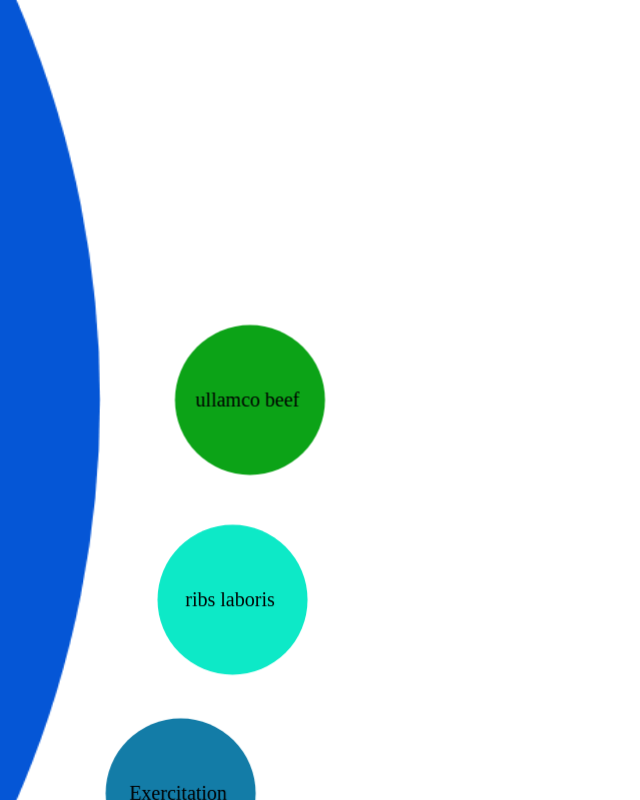
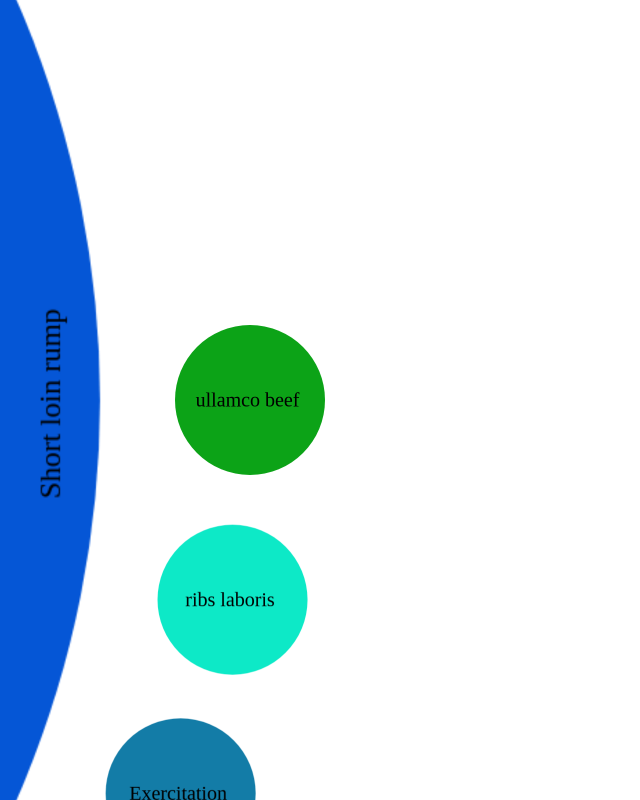
Before and after one commit to Ziomeka/PoCBubbleFractalFabricJs, a plain HTML site: page index.html in a window 1280 px wide. Shown: the whole page, without its empty margins (0-640 px from the left). Drawn offline with Linux system fonts and the light colour scheme.

Commit message:
Add text on active bubble

```diff
--- a/index.html
+++ b/index.html
@@ -20,6 +20,7 @@
     <script src="js/data.js"></script>
 
     <script>
+        fabric.devicePixelRatio = 2;
         document.addEventListener('DOMContentLoaded',function(){
 
             const fromSphericToCartesian = (radius, angle, offsetX, offsetY) => {
@@ -55,6 +56,7 @@
                 circleRadius: 1000,
                 positionCenterX: -900,
                 positionCenterY: 0,
+                fontSize: 30,
             };
 
             let viewState = {
@@ -91,6 +93,18 @@
                 let activeCircle = new fabric.Circle({
                     radius: activeCircleConfig.circleRadius,
                     fill: element.color,
+                    originX: 'center',
+                    originY: 'center',
+                });
+                let activeText = new fabric.Text(element.text, {
+                    fontSize: activeCircleConfig.fontSize,
+                    textAlign: 'center',
+                    originX: 'center',
+                    originY: 'center',
+                    left: - activeCircleConfig.positionCenterX + 50,
+                    angle: -90,
+                });
+                let activeElement = new fabric.Group([activeCircle, activeText], {
                     left: activeCircleConfig.positionCenterX,
                     top: activeCircleConfig.positionCenterY + viewState.height / 2,
                     originX: 'center',
@@ -101,7 +115,7 @@
                     lockMovementY: true,
                     id: element.id
                 });
-                canvas.add(activeCircle);
+                canvas.add(activeElement);
             }
 
             let childElements = [];
```
